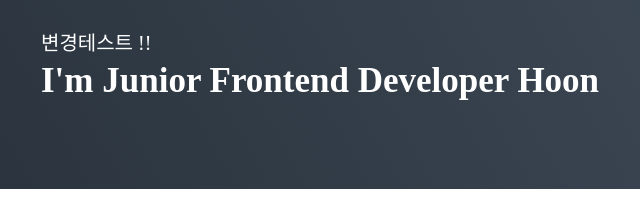
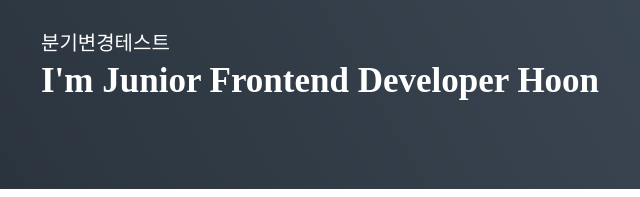
Before and after one commit to pung8146/pung8146.github.io, a Gatsby site: page / in a window 1280 px wide. Shown: the part 211-408 px from the top of the page, 87-727 px from the left. Built offline with nearby package versions, Linux system fonts and the light colour scheme; Gatsby itself is replaced by a stand-in of ours; a web font is replaced by a local one.

Commit message:
분기변경테스트

```diff
--- a/src/components/Main/Introduction.tsx
+++ b/src/components/Main/Introduction.tsx
@@ -53,7 +53,7 @@
                 <ProfileImage profileImage={profileImage}/>
 
                 <div>
-                    <SubTitle>변경테스트 !!</SubTitle>
+                    <SubTitle>분기변경테스트</SubTitle>
                     <Title>I'm Junior Frontend Developer Hoon</Title>
                 </div>
             </Wrapper>
```
